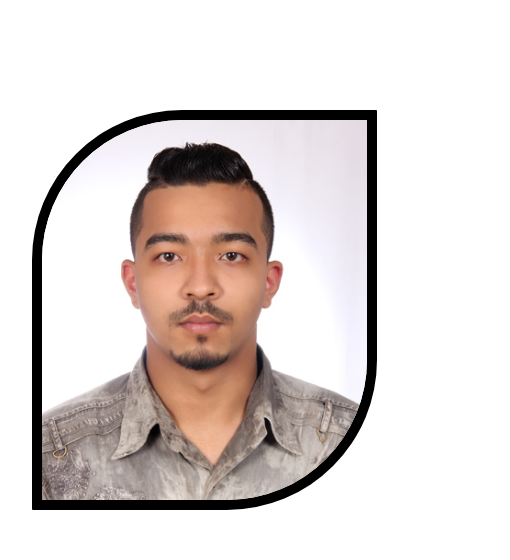
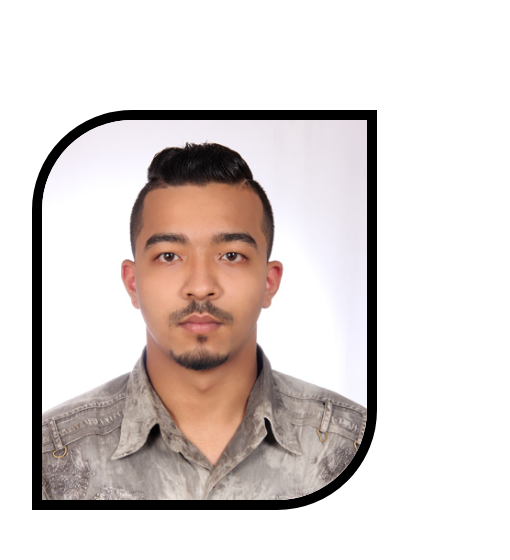
Before and after one commit to rojitmunankarmi/Rojit-Munankarmi, a plain HTML site: page index.html in a window 1280 px wide. Shown: the part 174-734 px from the top of the page, 152-662 px from the left. Drawn offline with Linux system fonts and the light colour scheme.

Commit message:
Add files via upload

```diff
--- a/style.css
+++ b/style.css
@@ -8,7 +8,7 @@
 }
 
 .rojj {
-  border-radius: 150px 1px ;
+  border-radius: 100px 0px ;
   border: 10px solid black;
 }
 
```
